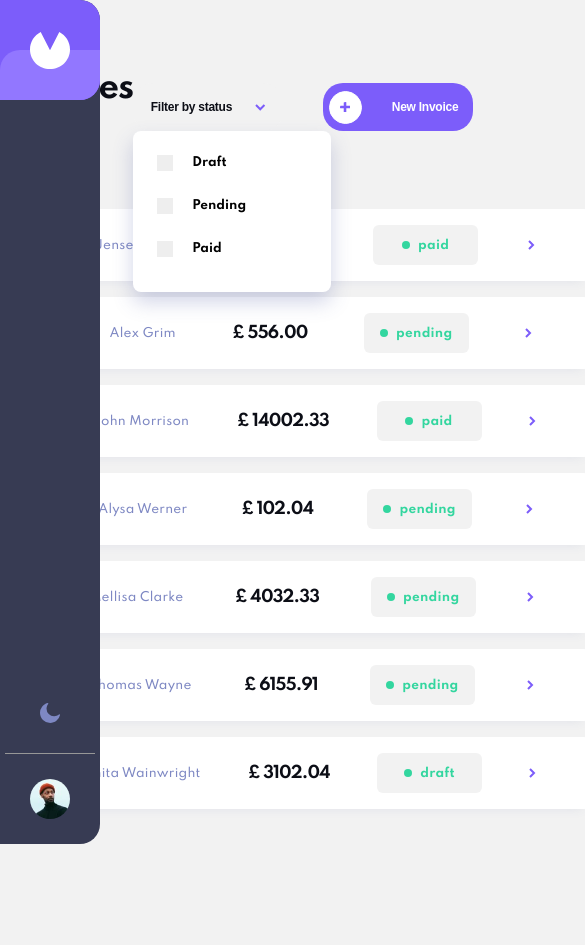
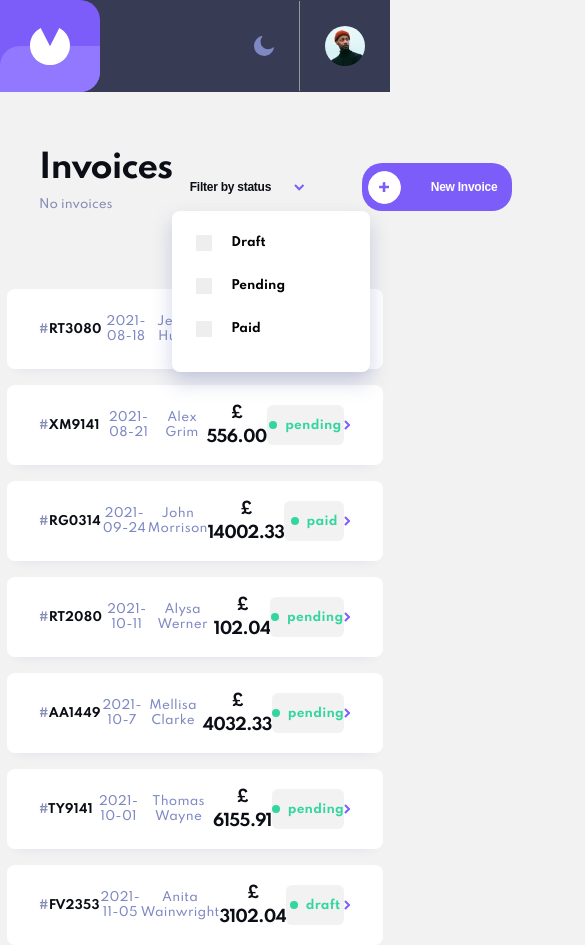
Before and after one commit to OliverVukovic/Quantox-W11-W12-Invoice-App, a React (Create React App) app: page / in a window 390 px wide. Shown: the whole page, 585 px wide, since content can reach past the window. Before the commit the page ends 844 px from the top, so only its background shows below. Built offline with nearby package versions, Linux system fonts and the light colour scheme.

Commit message:
tablet-res

```diff
--- a/src/components/Aside.js
+++ b/src/components/Aside.js
@@ -1,24 +1,20 @@
 import React from "react";
-import Theme from "./Theme";
+
 
 export default function Aside(props) {
     return <aside className="aside-col">
-
         <div className="log-aside">
             <div className="log-color-down"></div>
             <img className="log-img" src={require('../assets/logo.svg').default} alt="logo"/>
         </div>
-
         <div className="down-part">
-
             <div className="dark-light-mode">
-                    <Theme />
+            <img className="moon" src={require('../assets/icon-moon.svg').default} alt="moon"/>
+            <img className="sun" src={require('../assets/icon-sun.svg').default} alt="sun"/>
             </div>
-
             <div className="avatar-photo">
                 <img className="profil-img" src={require('../assets/image-avatar.jpg').default} alt="avatar"/>
             </div>
-
         </div>
     </aside>;
 }
--- a/src/components/Theme.js
+++ /dev/null
@@ -1,22 +0,0 @@
-import React from "react";
-import { useState } from "react/cjs/react.development";
-
-export default function Theme(props) {
-
-//     const [theme, setTheme] = useState({
-//         light: true
-//     });
-
-//     const handleChangeTheme = event => {
-//         setTheme({ ...theme, [event.target.name]: event.target.checked });
-//     };
-
-//     const currentTheme = theme.light === true ? "light" : "dark";
-//   document.documentElement.setAttribute(".dark-version", currentTheme);
-
-
-    return <div>
-        <img className="moon" src={require('../assets/icon-moon.svg').default} alt="moon"/>
-        <img className="sun" src={require('../assets/icon-sun.svg').default} alt="sun"/>
-    </div>;
-}
--- a/src/styles/Aside.css
+++ b/src/styles/Aside.css
@@ -87,3 +87,25 @@
     border-radius: 50%;
     width: 40px;
   }
+
+  @media only screen and (max-width: 940px) {
+
+    .aside-col {
+      width: 100%;
+      height: 92px;
+      border-top-right-radius: 0;
+      border-bottom-right-radius: 0;
+      flex-direction: row;
+    }
+    .log-aside {
+      width: 100px;
+      height: 92px;
+    }
+    .down-part {
+      flex-direction: row;
+    }
+    .avatar-photo {
+      border-top:none;
+      border-left: 1px solid #979797;
+    }
+  }
--- a/src/styles/Header.css
+++ b/src/styles/Header.css
@@ -12,10 +12,11 @@
 
 
   header {
-    width: auto;
+    width: 780px;
     display: flex;
-    justify-content: space-around;
+    justify-content: space-between;
     margin: auto;
+    padding-left: 100px;
   }
 
   .headline-left {
@@ -212,3 +213,13 @@
     -ms-transform: rotate(45deg);
     transform: rotate(45deg);
   }
+
+  @media only screen and (max-width: 940px) {
+    header{
+      margin-top: 80px;
+      margin-left: auto;
+      padding-left:0;
+      max-width: 780px;
+      width: 80%;
+    }
+  }
--- a/src/styles/Main.css
+++ b/src/styles/Main.css
@@ -111,6 +111,7 @@ main {
     margin-top: 65px;
     display: flex;
     justify-content: center;
+    padding-left: 100px;
   }
 
   .item {
@@ -209,3 +210,15 @@ main {
   .bold {
     font-weight: 700;
   }
+  @media only screen and (max-width: 940px) {
+    section{
+      padding-left: 0;
+    }
+    .item {
+      width: 80%;
+      margin: 0 auto;
+    }
+    .invoices {
+      width: 100%;
+    }
+  }
```
Also changed, not shown: src/components/Client.js (+0 -27 lines). Lines whose indentation alone changed are shown as unchanged.
